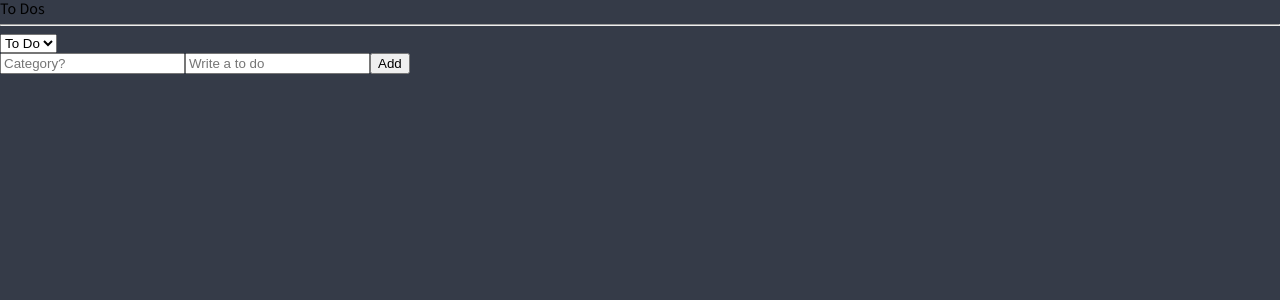
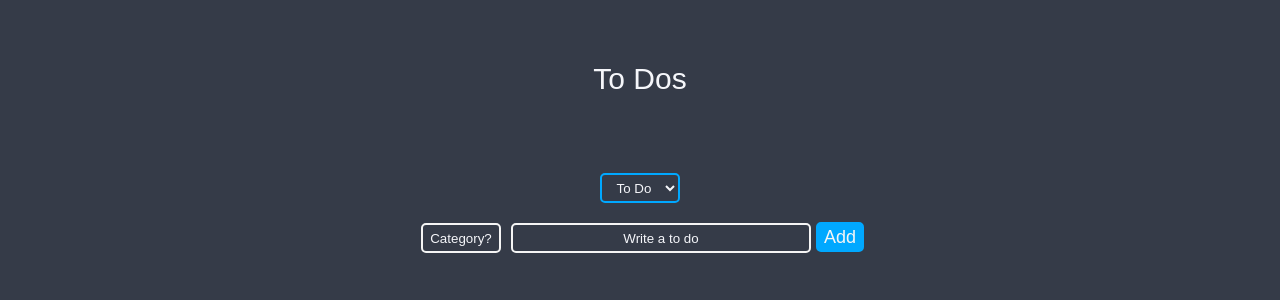
Before and after one commit to sunniesfish/todo-app, a React (Create React App) app: page / in a window 1280 px wide. Shown: the top 300 px of the page. Built offline with nearby package versions, Linux system fonts and the light colour scheme.

Commit message:
complete

```diff
--- a/src/components/CreateToDo.tsx
+++ b/src/components/CreateToDo.tsx
@@ -1,12 +1,39 @@
 import { useForm } from "react-hook-form";
-import { useRecoilState, useRecoilValue, useSetRecoilState } from "recoil";
+import { useRecoilValue, useSetRecoilState } from "recoil";
 import { categoriesState, categoryState, toDoState } from "../atoms";
+import styled from "styled-components";
 
 interface IForm {
     toDo:string;
     category:string;
 }
 
+const Input = styled.input`
+    height: 30px;
+    background-color: transparent;
+    color: ${props => props.theme.textColor};
+    border: 2px solid ${props => props.theme.innerColor};
+    border-radius: 5px;
+    margin: 5px;
+    &::placeholder{
+        color: ${props => props.theme.textColor};
+        text-align: center;
+    }
+    &:first-child{
+        width: 80px;
+    }
+    &:nth-child(2) {
+        width: 300px;
+    }
+`
+const AddBtn = styled.button`
+    height: 30px;
+    background-color: ${props => props.theme.accentColor};
+    border: 2px solid ${props => props.theme.accentColor};
+    border-radius: 5px;
+    color: ${props => props.theme.innerColor};
+    font-size: 18px;
+`
 
 function CreateToDo(){
     const setToDos = useSetRecoilState(toDoState);
@@ -17,7 +44,6 @@ function CreateToDo(){
         setToDos((prev) => {
             const tempCate = cate.trim()? cate : category;
             const temp = [{text: toDo, id: Date.now(), category:tempCate},...prev,]
-            console.log(temp);
             localStorage.setItem("TODO",JSON.stringify(temp))
             return temp;
         });
@@ -27,15 +53,15 @@ function CreateToDo(){
     }
     return (
         <form onSubmit={handleSubmit(inValid)}>
-            <input
+            <Input
                 {...register("category")}
                 placeholder="Category?"/>
-            <input
+            <Input
                 {...register("toDo", {
                     required:"Please write a To Do"
                 })}
                 type="text" placeholder="Write a to do"/>
-            <button>Add</button>
+            <AddBtn>Add</AddBtn>
         </form>
     );
 }
--- a/src/components/ToDo.tsx
+++ b/src/components/ToDo.tsx
@@ -1,7 +1,45 @@
 import { useRecoilValue, useSetRecoilState } from "recoil";
 import { IToDo, categoriesState, toDoState } from "../atoms";
+import styled from "styled-components";
 
-
+const TodoList = styled.div`
+    margin: 15px;
+    width: 100%;
+    min-width: 300px;
+    color: ${props => props.theme.textColor};
+    display: flex;
+`
+const SelectCategory = styled.select`
+    display: inline-block;
+    background-color: transparent;
+    position: relative;
+    border: 1px solid ${props => props.theme.textColor};
+    border-radius: 5px;
+    height: 25px;
+    width: 60px;
+    margin-right: 15px;
+    text-align: center;
+    color: ${props => props.theme.textColor};
+    option{
+        color: ${props => props.theme.accentColor};
+    }
+`
+const TextBox = styled.div`
+    padding-top: 5px;
+    max-width: 300px;
+    height: 100%;
+`
+const DeleteBtn = styled.button`
+    position: absolute;
+    right: 80px;
+    background-color: ${props => props.theme.accentColor};
+    color: ${props => props.theme.textColor};
+    height: 25px;
+    border: none;
+    border-radius: 5px;
+    box-shadow: none;
+    cursor: pointer;
+`
 
 function ToDo({text, category, id}:IToDo){
     const setToDos = useSetRecoilState (toDoState);
@@ -14,15 +52,25 @@ function ToDo({text, category, id}:IToDo){
             return [...prev.slice(0,targetIndex),newTODo,...prev.slice(targetIndex+1)];
         })
     }
+    const onDelete = () => {
+        setToDos(prev => {
+            const tempToDos = prev.filter(item => item.id !== id )
+            localStorage.setItem("TODO",JSON.stringify(tempToDos))
+            return tempToDos;
+        })
+    }
     return (
-        <li >
-            <select value={category} onInput={onInput}>
+        <TodoList className="todo-item">
+            <SelectCategory value={category} onInput={onInput}>
                 {categories.filter(item => item !== category).map((item,index) => (
                     <option key={index} value={item}>{item}</option>
                 ))}
-            </select>
-            <span>{text}</span>
-        </li>
+            </SelectCategory>
+            <TextBox>
+                {text}
+            </TextBox>
+            <DeleteBtn onClick={onDelete}>Delete</DeleteBtn>
+        </TodoList>
     );
 }
 
--- a/src/components/ToDoList.tsx
+++ b/src/components/ToDoList.tsx
@@ -1,12 +1,44 @@
 import {  useRecoilState, useRecoilValue } from "recoil";
 import CreateToDo from "./CreateToDo";
-import { Categories, categoriesState, categoryState, toDoSelector, toDoState } from "../atoms";
+import { categoriesState, categoryState, toDoSelector } from "../atoms";
 import ToDo from "./ToDo";
+import styled from "styled-components";
 
+const Container = styled.div`
+    height: 100%;
+    width: 100%;
+    display: flex;
+    justify-content: center;
+    align-items: center;
+    flex-direction: column;
+`
+const Title = styled.div`
+    margin: 5%;
+    text-align: center;
+    color: ${props=>props.theme.textColor};
+    h1{
+        font-size: 30px;
+    }
+`
+const SelectCategory = styled.select`
+    display: block;
+    background-color: transparent;
+    border: 2px solid ${props => props.theme.accentColor};
+    border-radius: 5px;
+    height: 30px;
+    width: 80px;
+    margin: 15px;
+    text-align: center;
+    color: ${props => props.theme.textColor};
+    option{
+        color: ${props => props.theme.accentColor};
+    }
+`
 
-
-
-
+const ToDoBox = styled.div`
+    width: 80%;
+    margin-top: 20px;
+`
 
 function ToDoList(){
     // const [value, modFn] = useRecoilState(toDoState); // [value, modFn]을 받음. useState과 유사하다. 이렇게 한번에 둘다 받거나 아래처럼 따로 받거나
@@ -16,22 +48,25 @@ function ToDoList(){
     const onInput = (event:React.FormEvent<HTMLSelectElement>) => {
         setCategory(event.currentTarget.value as any);
     }
-    console.log(categories)
     return (
         <>
-            <div>
-                <h1>To Dos</h1>
-                <hr />
-                    <select onInput={onInput} value={category}>
+            <Container>
+                <Title>
+                    <h1>To Dos</h1>
+                </Title>
+
+                    <SelectCategory onInput={onInput} value={category}>
                         {categories.map((item,index) => (
                             <option key={index} value={item}>{item}</option>
                         ))}
-                    </select>
+                    </SelectCategory>
                     <CreateToDo/>
-                    {toDos.map( todo => (
-                        <ToDo key={todo.id} {...todo}/>
-                    ))}
-            </div>
+                    <ToDoBox>
+                        {toDos.map( todo => (
+                            <ToDo key={todo.id} {...todo}/>
+                        ))}
+                    </ToDoBox>
+            </Container>
         </>
     );
 }
--- a/src/theme.ts
+++ b/src/theme.ts
@@ -1,8 +1,8 @@
 import { DefaultTheme } from "styled-components";
 
 export const darkTheme:DefaultTheme = {
-    bgColor: "#353b48",
-    textColor: "#f5f6fa",
-    accentColor: "#00a8ff",
+    bgColor: "#353b48", // 대충 남색
+    textColor: "#f5f6fa", // 대충 흰색
+    accentColor: "#00a8ff", // 대충 하늘색
     innerColor: "whitesmoke",
 };
```
